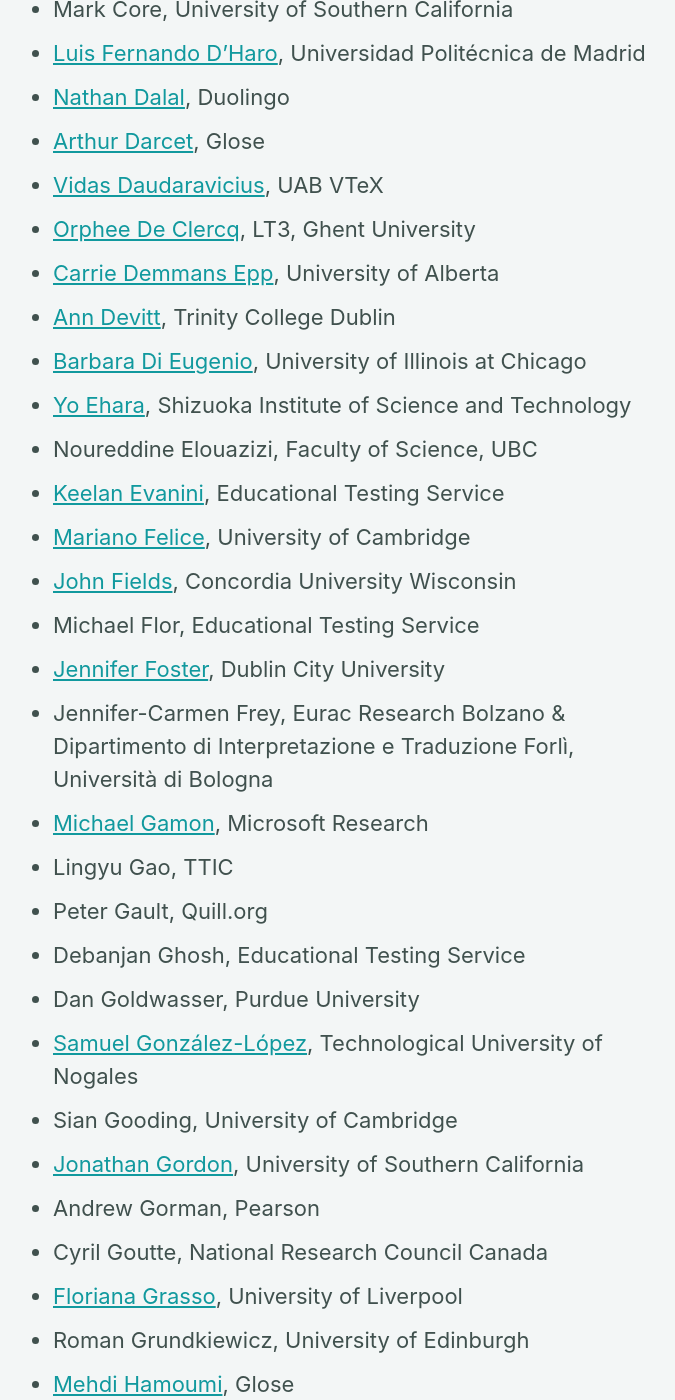
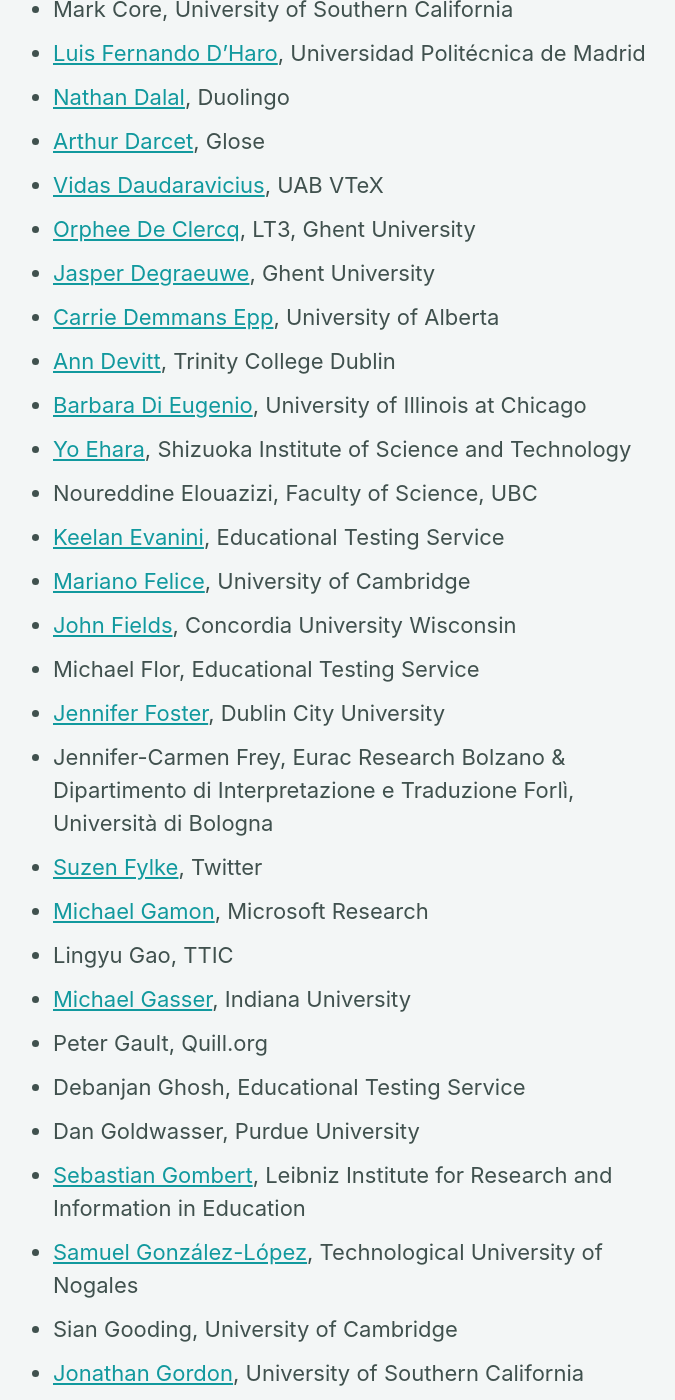
Before and after one commit to sigedu-org/website, a Jekyll site: the page built from _pages/members.md, in a window 1280 px wide and 1400 px high, scrolled down 2090 px. Shown: the whole window, without its empty margins (309-984 px from the left). Built offline with Jekyll 4.4.1, drawn with Linux system fonts in a browser that asks for light colours; cached includes are drawn as plain includes; nearby versions of some CDN libraries; some of the changed text lies outside the part shown.

Commit message:
Add new members.

```diff
--- a/_pages/members.md
+++ b/_pages/members.md
@@ -52,6 +52,7 @@ The following is a list of the current SIGEDU members and their affiliations. Me
 - <a href="https://glose.com">Arthur Darcet</a>, Glose<br/>
 - <a href="http://textmining.lt">Vidas Daudaravicius</a>, UAB VTeX<br/>
 - <a href="https://www.lt3.ugent.be/people/orphee-de-clercq/">Orphee De Clercq</a>, LT3, Ghent University<br/>
+- <a href="https://research.flw.ugent.be/en/jasper.degraeuwe">Jasper Degraeuwe</a>, Ghent University<br/>
 - <a href="https://www.cdemmansepp.com/">Carrie Demmans Epp</a>, University of Alberta<br/>
 - <a href="people.tcd.ie/devittan">Ann Devitt</a>, Trinity College Dublin<br/>
 - <a href="https://nlp.cs.uic.edu/">Barbara Di Eugenio</a>, University of Illinois at Chicago<br/>
@@ -63,11 +64,14 @@ The following is a list of the current SIGEDU members and their affiliations. Me
 - Michael Flor, Educational Testing Service<br/>
 - <a href="https://www.computing.dcu.ie/~jfoster">Jennifer Foster</a>, Dublin City University<br/>
 - Jennifer-Carmen Frey, Eurac Research Bolzano & Dipartimento di Interpretazione e Traduzione Forlì, Università di Bologna<br/>
+- <a href="https://suzenfylke.com">Suzen Fylke</a>, Twitter<br/>
 - <a href="https://www.microsoft.com/en-us/research/people/mgamon/">Michael Gamon</a>, Microsoft Research<br/>
 - Lingyu Gao, TTIC<br/>
+- <a href="http://homes.sice.indiana.edu/gasser/">Michael Gasser</a>, Indiana University<br/>
 - Peter Gault, Quill.org<br/>
 - Debanjan Ghosh, Educational Testing Service<br/>
 - Dan Goldwasser, Purdue University<br/>
+- <a href="https://edutec.science/team/sebastian-gombert/">Sebastian Gombert</a>, Leibniz Institute for Research and Information in Education<br/>
 - <a href="http://samuelgonzalez-lopez.com/">Samuel González-López</a>, Technological University of Nogales<br/>
 - Sian Gooding, University of Cambridge<br/>
 - <a href="https://isi.edu/~jgordon">Jonathan Gordon</a>, University of Southern California<br/>
@@ -186,6 +192,7 @@ The following is a list of the current SIGEDU members and their affiliations. Me
 - <a href="https://frankie.robertson.name">Frankie Robertson</a>, University of Jyväskylä<br/>
 - Rebecca Rust, Rosetta Stone<br/>
 - <a href="http://www.sfs.uni-tuebingen.de/~brzdwtz/">Björn&nbsp;Rudzewitz</a>,&nbsp;Universität&nbsp;Tübingen<br/>
+- Andre Rusli, Tokyo Denki University<br/>
 - C. Anton Rytting, University of Maryland<br/>
 - <a href="https://scholar.google.com/citations?user=ULNaeowAAAAJ&hl=en">Farig Sadeque</a>, Educational Testing Service<br/>
 - <a href="https://cs.jhu.edu/~keisuke/">Keisuke Sakaguchi</a>, Allen Institute for Artificial Intelligence<br/>
@@ -217,10 +224,12 @@ The following is a list of the current SIGEDU members and their affiliations. Me
 - Tatiana Vodolazova, University of Alicante<br/>
 - <a href="https://spraakbanken.gu.se/personal/elena/">Elena Volodina</a>, University of Gothenburg<br/>
 - <a href="https://www.rmit.edu.au/contact/staff-contacts/academic-staff/u/uitdenbogerd-dr-sandra">Alexandra Uitdenbogerd</a>, RMIT University<br/>
+- <a href="http://zw16.web.rice.edu">Jack Wang</a>, Rice University<br/>
 - <a href="https://www.personal.psu.edu/sxw327/">Shuting Wang</a>, Facebook<br/>
+- Xinhao Wang, Educational Testing Service<br/>
 - Xinyu Wang, Riiid Labs<br/>
 - Yiyi Wang, University of Illinois at Urbana-Champaign<br/>
-- Xinhao Wang, Educational Testing Service<br/>
+- Rebecka Weegar, Stockholm University<br/>
 - <a href="https://www.sfs.uni-tuebingen.de/~zweiss/">Zarah Weiss</a>, University of Tübingen<br/>
 - <a href="http://u.osu.edu/mwhite/">Michael White</a>, The Ohio State University<br/>
 - Michael Wojatzki, LTL University of Duisburg-Essen<br/>
```
Also changed, not shown: other parts of _pages/members.md (+2 -0 lines).
